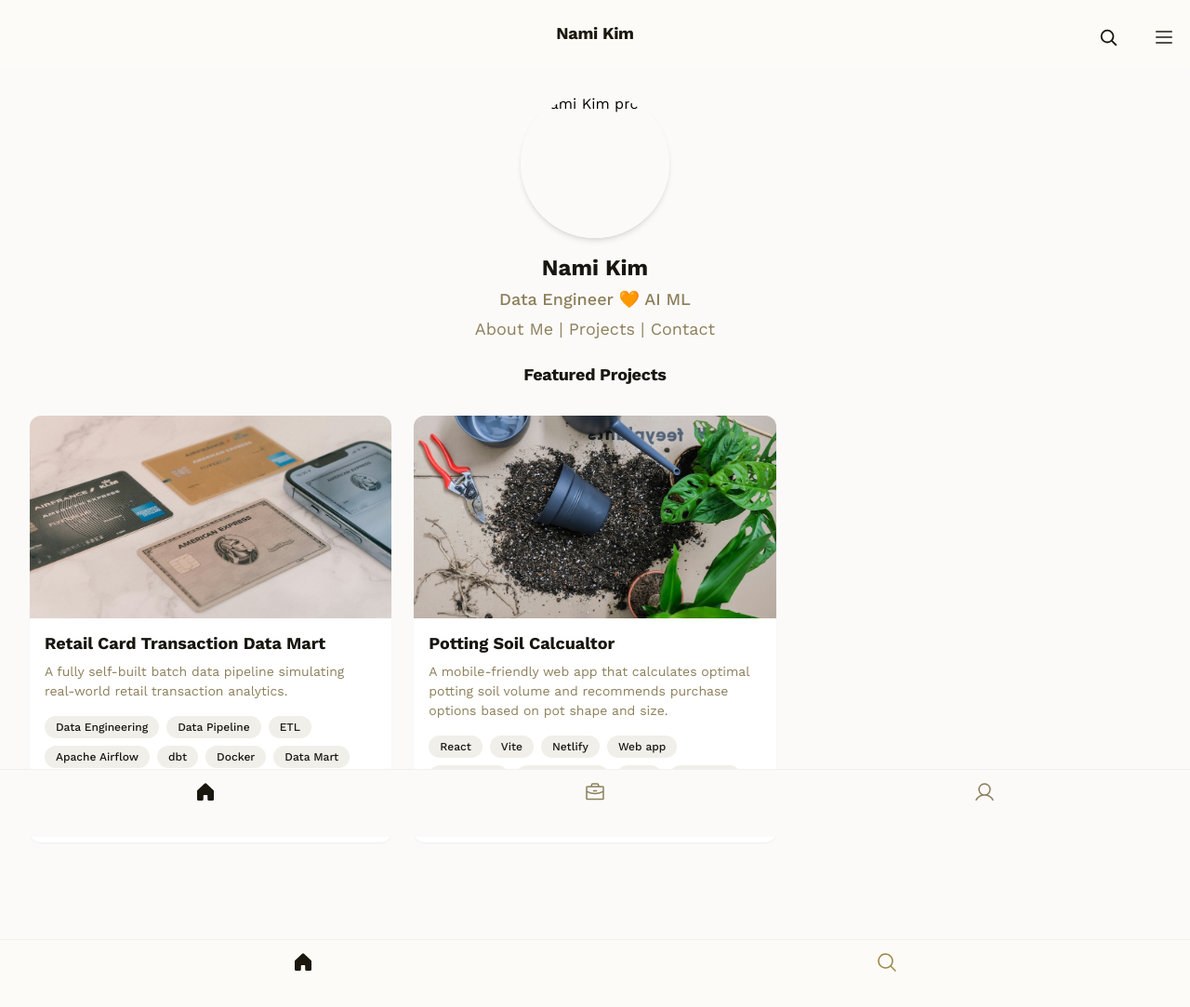
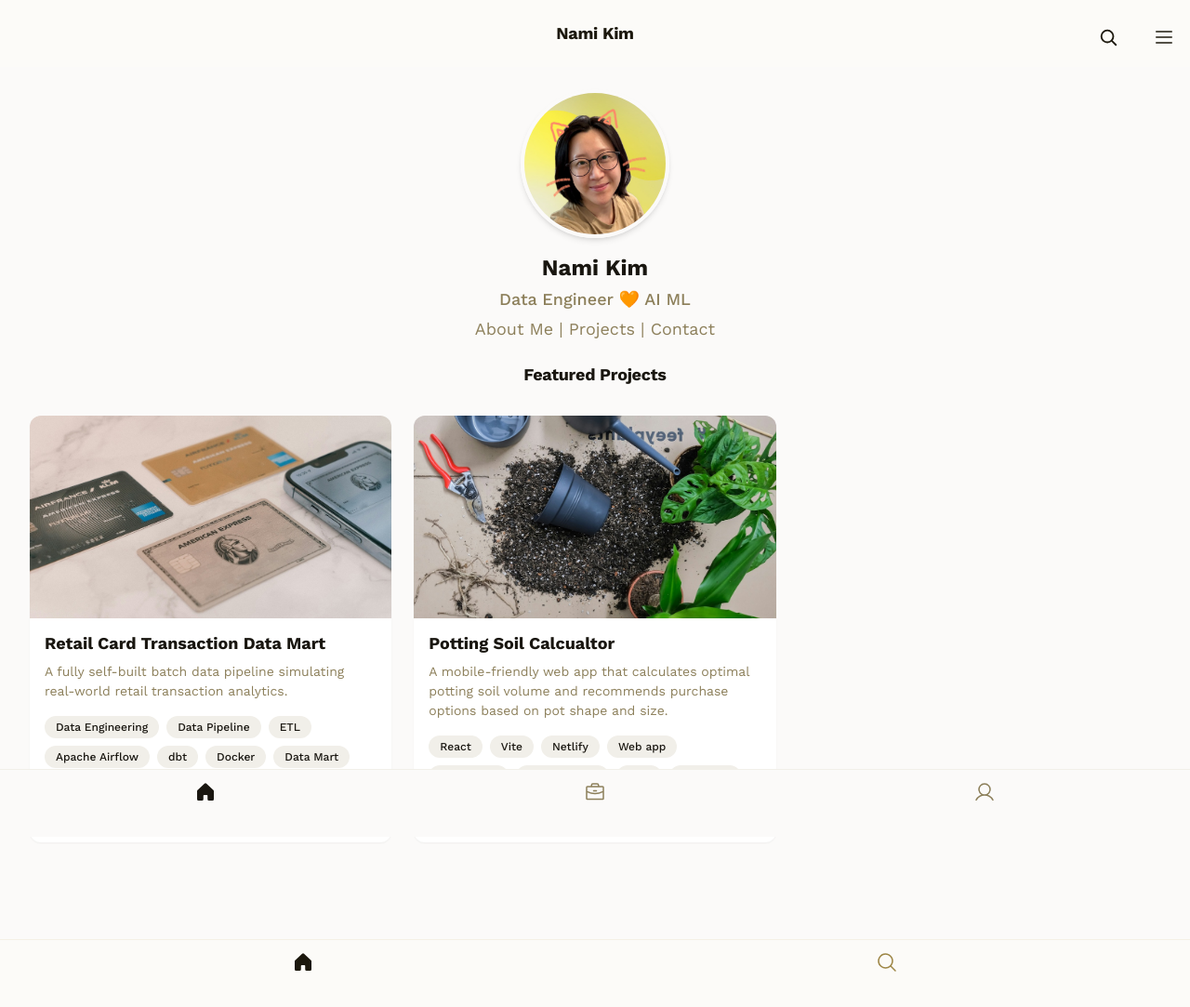
Before and after one commit to namikimlab/namikimlab.github.io, a Jekyll site: the page built from index.md, in a window 1280 px wide. Shown: the whole page at 93% size. Built offline with Jekyll 4.4.1, drawn with Linux system fonts in a browser that asks for light colours; nearby versions of some CDN libraries.

Commit message:
Fix profile photo path

```diff
--- a/_layouts/default.html
+++ b/_layouts/default.html
@@ -70,7 +70,7 @@
             <!-- Profile Section Start -->
             <div class="flex flex-col items-center justify-center mt-6 mb-2">
               <div class="relative">
-                <img src="assets/me.jpg" alt="Nami Kim profile" class="w-40 h-40 rounded-full object-cover border-4 border-[#fbfaf9] shadow-md">
+                <img src="assets/images/me.jpg" alt="Nami Kim profile" class="w-40 h-40 rounded-full object-cover border-4 border-[#fbfaf9] shadow-md">
               </div>
               <div class="mt-4 text-center">
                 <div class="text-2xl font-bold text-[#191610]">Nami Kim</div>
--- a/docker-compose.yml
+++ b/docker-compose.yml
@@ -11,4 +11,4 @@ services:
       - ./vendor/bundle:/usr/local/bundle
     working_dir: /srv/jekyll
     environment:
-      - JEKYLL_ENV=development
+      - JEKYLL_ENV: development
```
